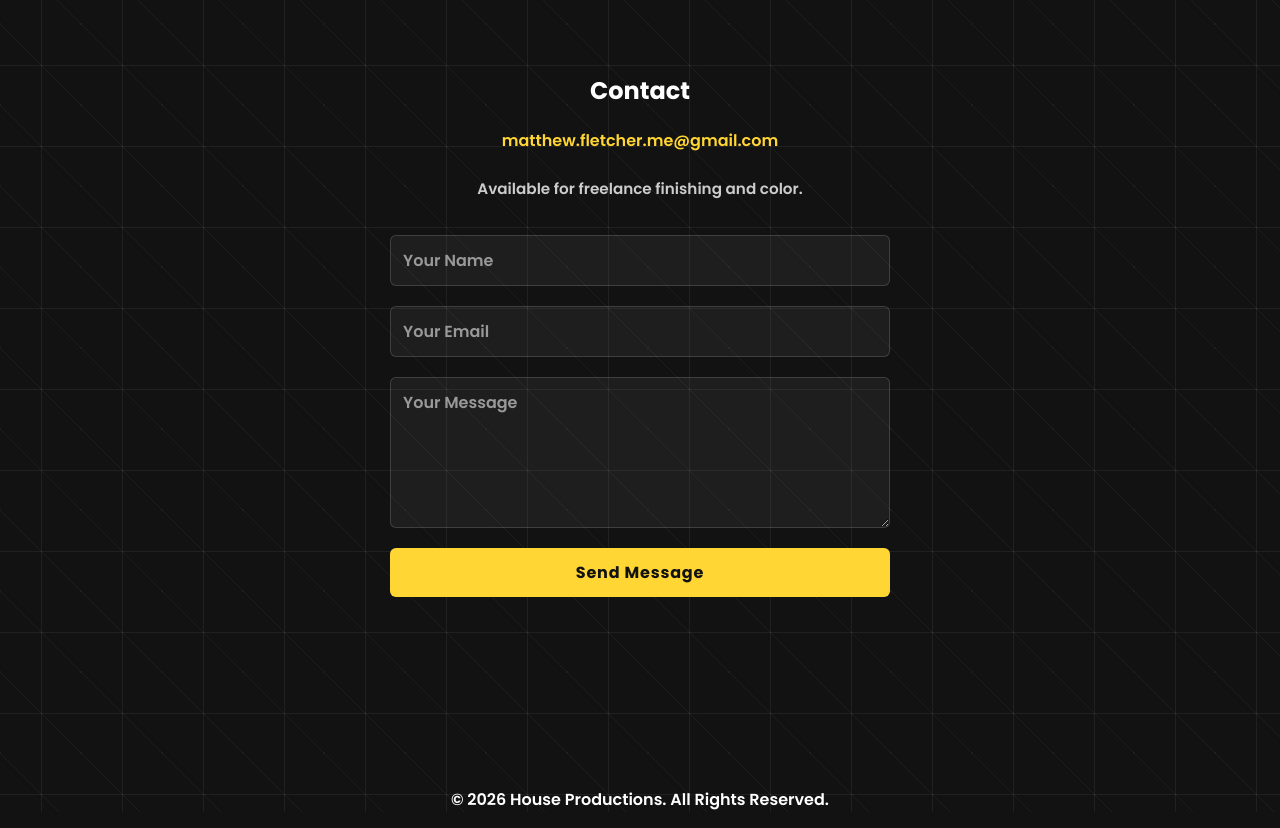
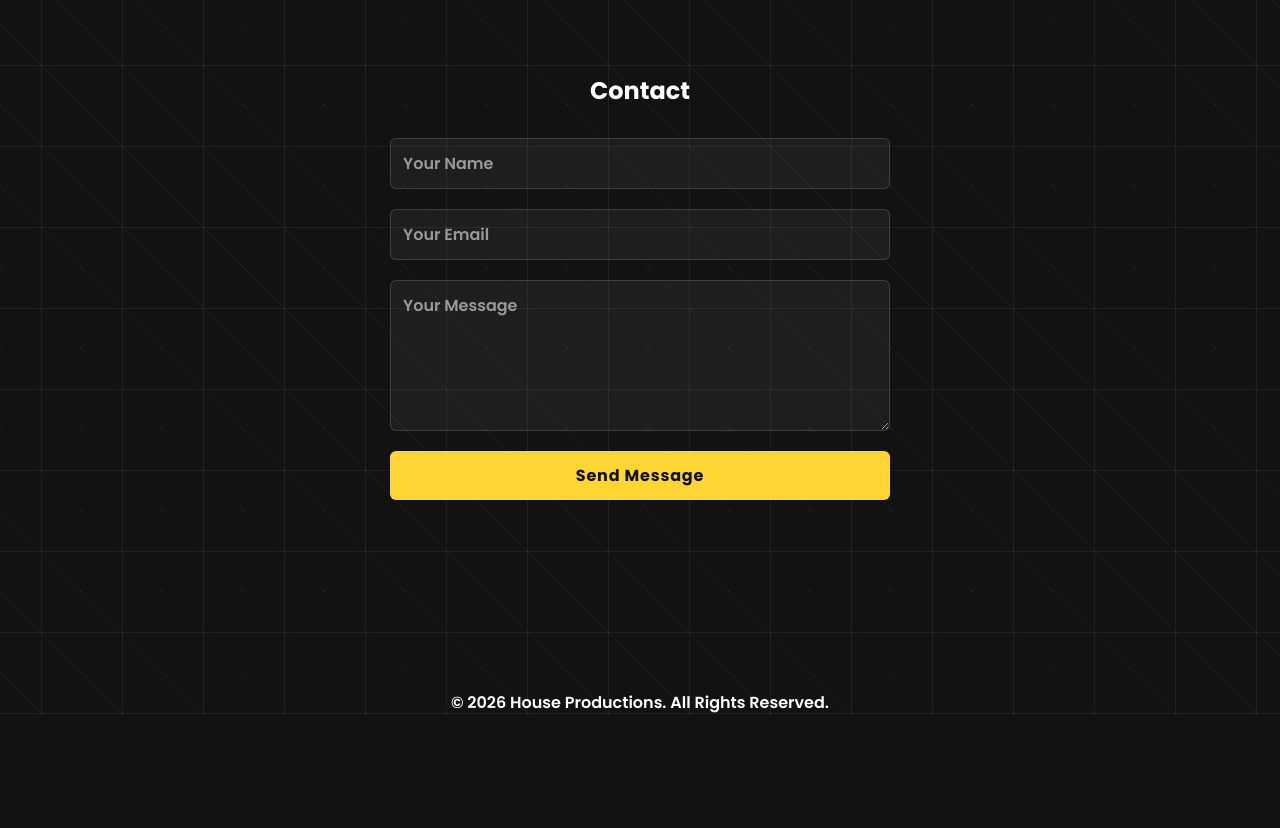
Before and after one commit to MegaFletcha/houseproductions, a website: page index.html in a window 1280 px wide. Shown: the part 3540-4368 px from the top of the page. After the commit the page ends 4271 px from the top, so only its background shows below. Drawn offline with Linux system fonts and the light colour scheme.

Commit message:
Remove contact email link and note

```diff
--- a/index.html
+++ b/index.html
@@ -158,8 +158,6 @@
 
         <section id="contact" class="contact">
             <h2>Contact</h2>
-            <p class="contact-email"><a href="mailto:matthew.fletcher.me@gmail.com">matthew.fletcher.me@gmail.com</a></p>
-            <p class="contact-note">Available for freelance finishing and color.</p>
             <form action="https://formsubmit.co/el/duyaci" method="POST">
                 <input type="text" name="name" placeholder="Your Name" required>
                 <input type="email" name="email" placeholder="Your Email" required>
```
